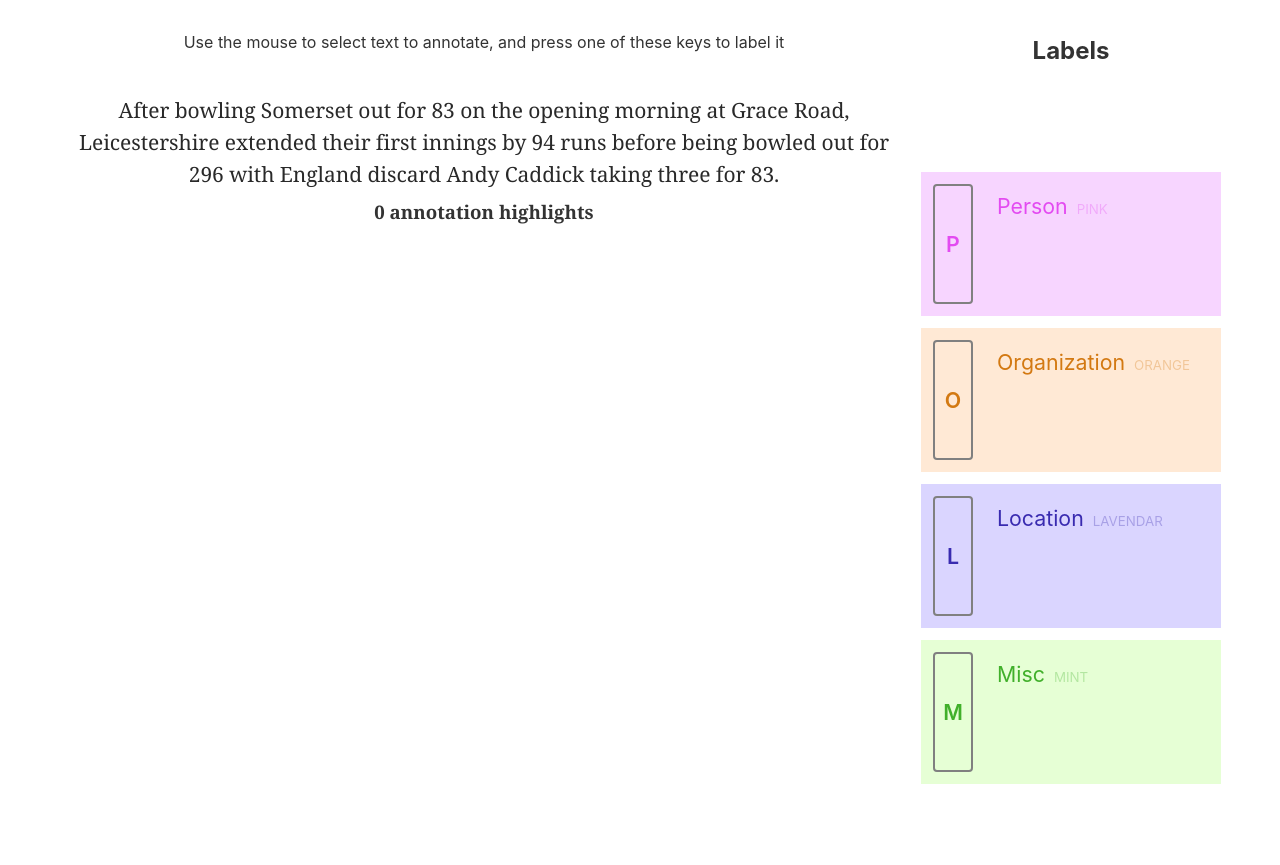
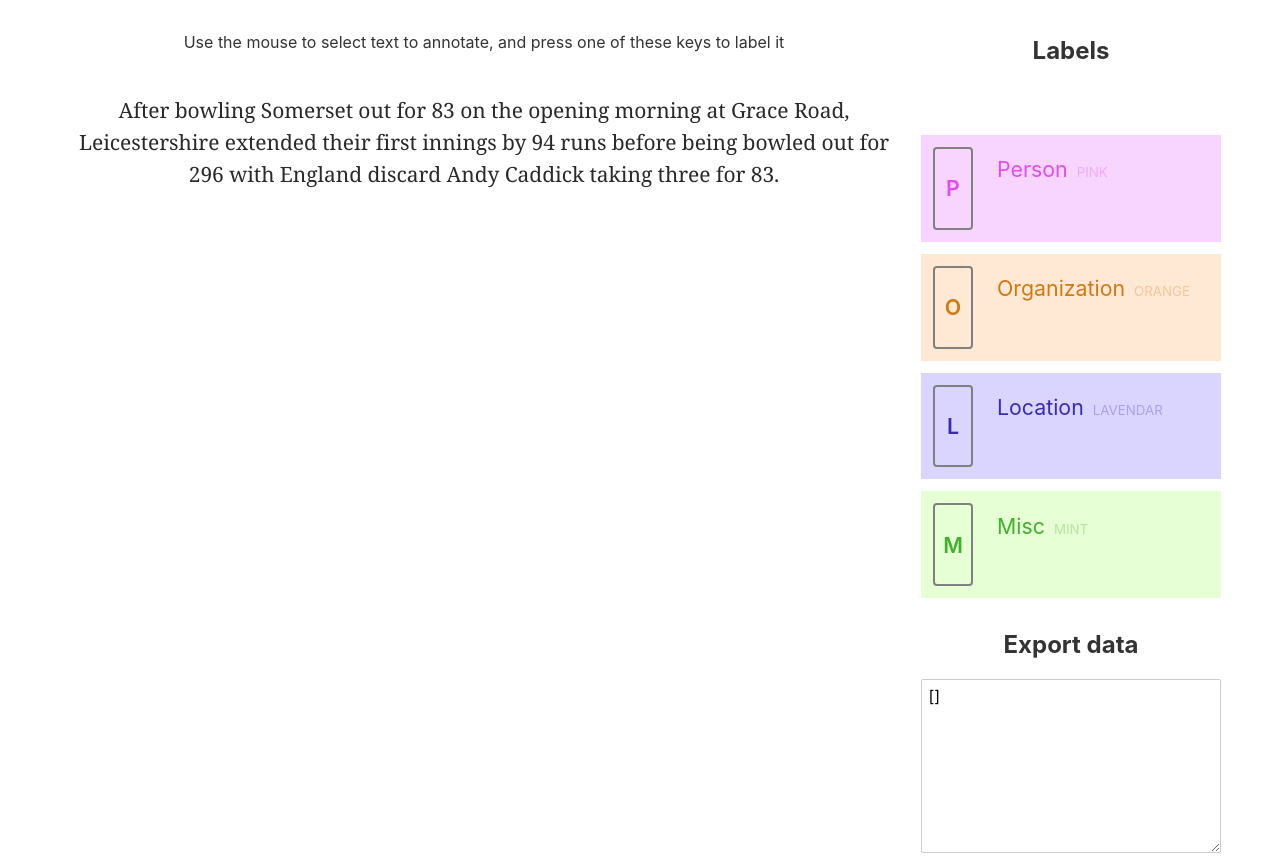
Before and after one commit to mikemaccana/labeller, a Svelte app: page / in a window 1280 px wide. Before the commit the page ends 800 px from the top, so only its background shows below. Built offline with nearby package versions, Linux system fonts and the light colour scheme.

Commit message:
Add Exporter component

```diff
--- a/src/components/App.svelte
+++ b/src/components/App.svelte
@@ -1,6 +1,7 @@
 <script lang="ts">
 	import Document from "./Document.svelte"
 	import Labeller from "./Labeller.svelte"
+
 </script>
 
 <main>
--- a/src/components/Document.svelte
+++ b/src/components/Document.svelte
@@ -134,7 +134,6 @@
   <p>Use the mouse to select text to annotate, and press one of these keys to label it</p>
   <article on:mouseup={updateSelection}>
     <p class="text">{text}</p>
-    <h1>{highlights.length} annotation highlights</h1>
     {#each highlights as highlight, index}
       {#each highlight._highLightPositions as highlightPosition, index}
         <div class="annotation" style="
--- /dev/null
+++ b/src/components/Exporter.svelte
@@ -0,0 +1,30 @@
+<script lang="ts">
+  import { annotations } from '../store';
+
+  let exportString = '';
+	annotations.subscribe(value => {
+    const cleaned = []
+    value.forEach((annotation) => {
+      cleaned.push({
+        start: annotation.start,
+        end: annotation.start,
+        text: annotation.text,
+        label: annotation.label,
+      })
+    })
+    exportString = JSON.stringify(cleaned, null, 2)
+	});
+
+</script>
+
+<section>
+  <h2>Export data</h2>
+  <textarea value="{exportString}"/>
+</section>
+
+<style>
+  textarea {
+    width: 100%;
+    height: 100%;
+  }
+</style>
--- a/src/components/Labeller.svelte
+++ b/src/components/Labeller.svelte
@@ -1,4 +1,5 @@
 <script lang="ts">
+  import Exporter from "./Exporter.svelte"
   import { labelKeys, labelColors } from '../constants';
   import { annotations, Label } from '../store';
   const labelNames = Object.values(Label);
@@ -56,4 +57,7 @@
       <p>{labelName} <span class="color">{labelColors[labelName]}</span></p>
     </div>
   {/each}
+
+
+	<Exporter />
 </div>
```
